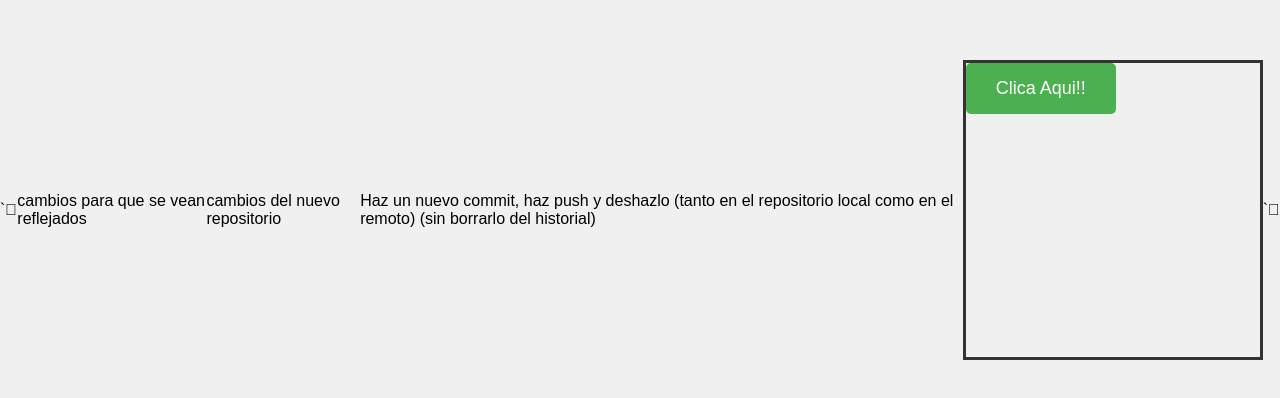
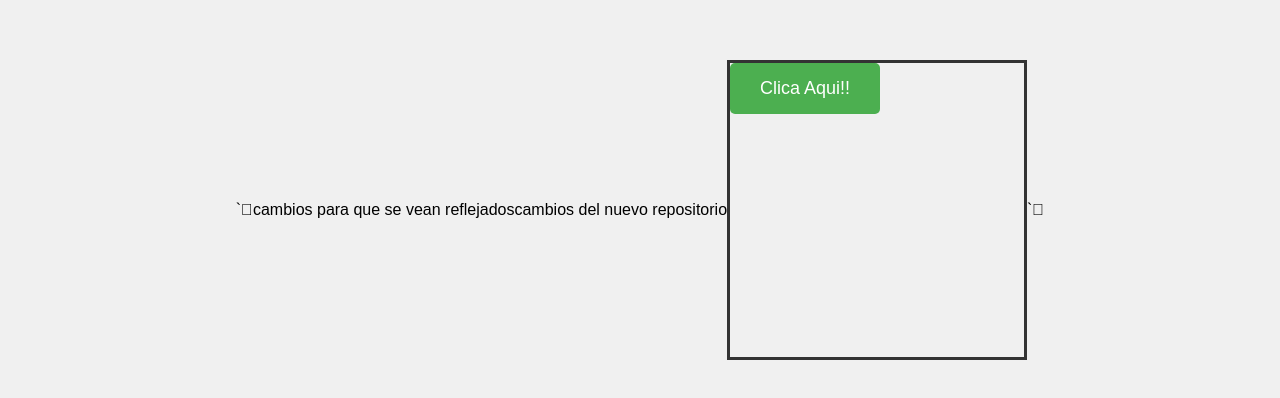
Before and after one commit to jamalop468/entornosejercicios, a plain HTML site: page index.html in a window 1280 px wide. Shown: the part 190-588 px from the top of the page. Drawn offline with Linux system fonts and the light colour scheme.

Commit message:
Revert "commit, push y deshaciendo (repositorio local y remoto y no borrar del historial)"
This reverts commit 5953fa71de0967293db0de696011c94599bc0ac4.

```diff
--- a/index.html
+++ b/index.html
@@ -9,7 +9,6 @@
 <body>
     <p>cambios para que se vean reflejados</p>
     <p>cambios del nuevo repositorio</p>
-    <p>Haz un nuevo commit, haz push y deshazlo (tanto en el repositorio local como en el remoto) (sin borrarlo del historial)</p>
     <div class="container">
         <div class="area-movimiento">
             <button id="moverButton">Clica Aqui!!</button>
```
